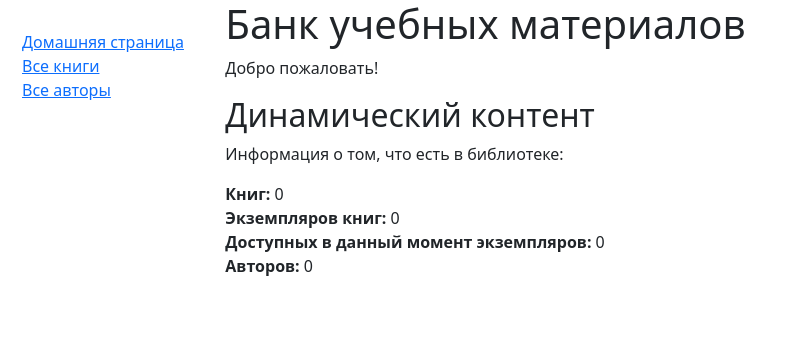
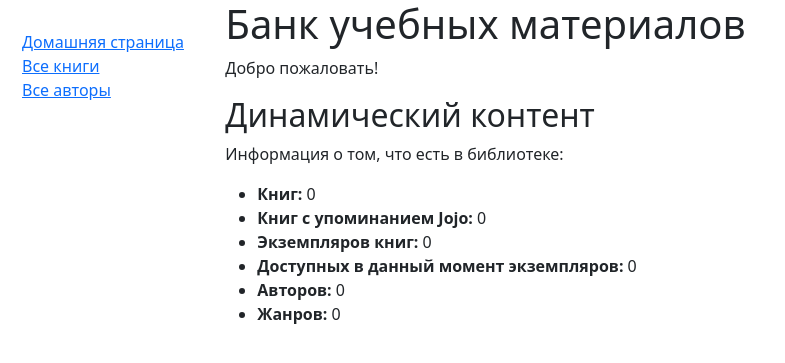
Before and after one commit to aneroid11/EduCatalog, a Django app: page /catalog/ in a window 1280 px wide. Shown: the top 363 px of the page, without its empty margins (0-785 px from the left). Run offline with Django 4.2, Linux system fonts and the light colour scheme; data that the repository does not hold is empty.

Commit message:
more info about genres and books

```diff
--- a/catalog/templates/catalog/index.html
+++ b/catalog/templates/catalog/index.html
@@ -9,10 +9,13 @@
     <p>Добро пожаловать!</p>
     <h2>Динамический контент</h2>
     <p>Информация о том, что есть в библиотеке:</p>
-    <ul class="info-list">
+    <!-- <ul class="info-list"> -->
+    <ul>
         <li><strong>Книг:</strong> {{ num_books }}</li>
+        <li><strong>Книг с упоминанием Jojo:</strong> {{ num_books_with_jojo }}</li>
         <li><strong>Экземпляров книг:</strong> {{ num_instances }}</li>
         <li><strong>Доступных в данный момент экземпляров:</strong> {{ num_instances_available }}</li>
         <li><strong>Авторов:</strong> {{ num_authors }}</li>
+        <li><strong>Жанров:</strong> {{ num_genres }}</li>
     </ul>
 {% endblock %}
--- a/catalog/views.py
+++ b/catalog/views.py
@@ -1,7 +1,7 @@
 from django.shortcuts import render
 from django.http import HttpRequest, HttpResponse
 
-from .models import Book, BookInstance, Author
+from .models import Book, BookInstance, Author, Genre
 
 
 def index(request: HttpRequest) -> HttpResponse:
@@ -9,12 +9,16 @@ def index(request: HttpRequest) -> HttpResponse:
     num_instances = BookInstance.objects.count()
     num_instances_available = BookInstance.objects.filter(status__exact="a").count()
     num_authors = Author.objects.count()
+    num_genres = Genre.objects.count()
+    num_books_with_jojo = Book.objects.filter(title__icontains="jojo").count()
 
     context = {
         "num_books": num_books,
         "num_instances": num_instances,
         "num_instances_available": num_instances_available,
-        "num_authors": num_authors
+        "num_authors": num_authors,
+        "num_genres": num_genres,
+        "num_books_with_jojo": num_books_with_jojo,
     }
 
     return render(request, "catalog/index.html", context)
```
